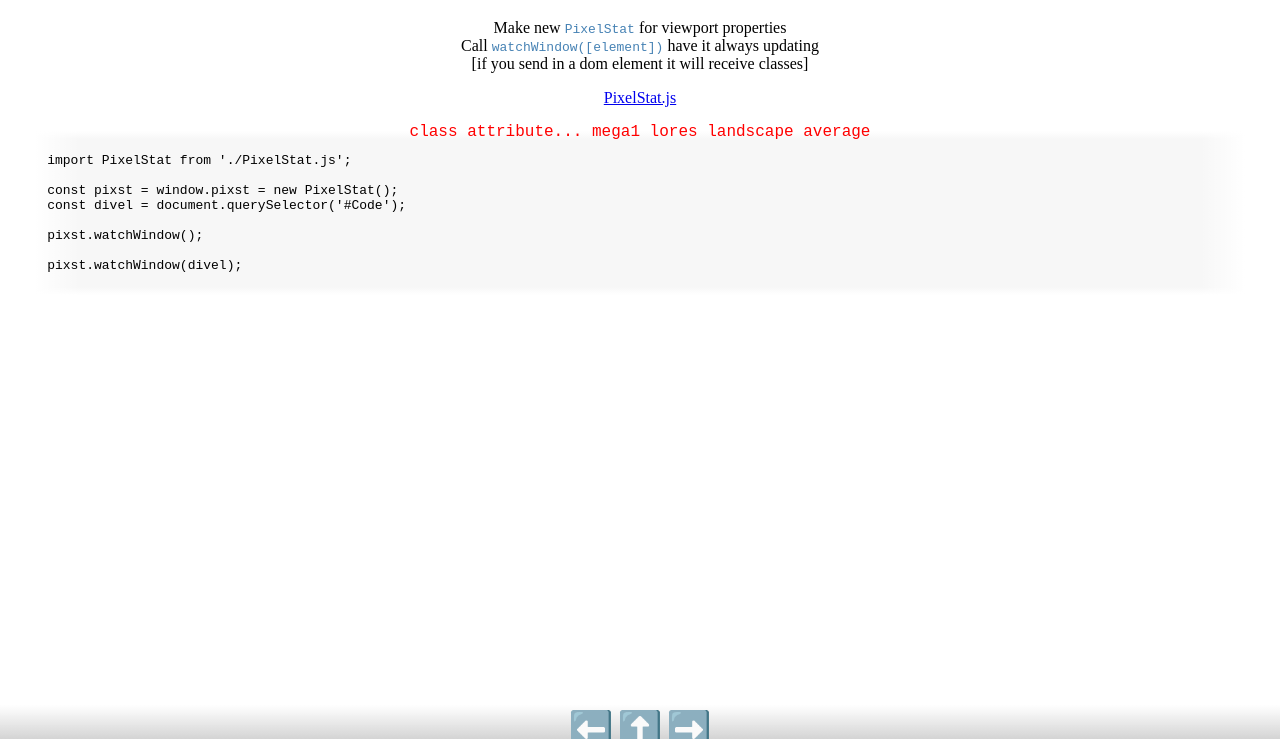
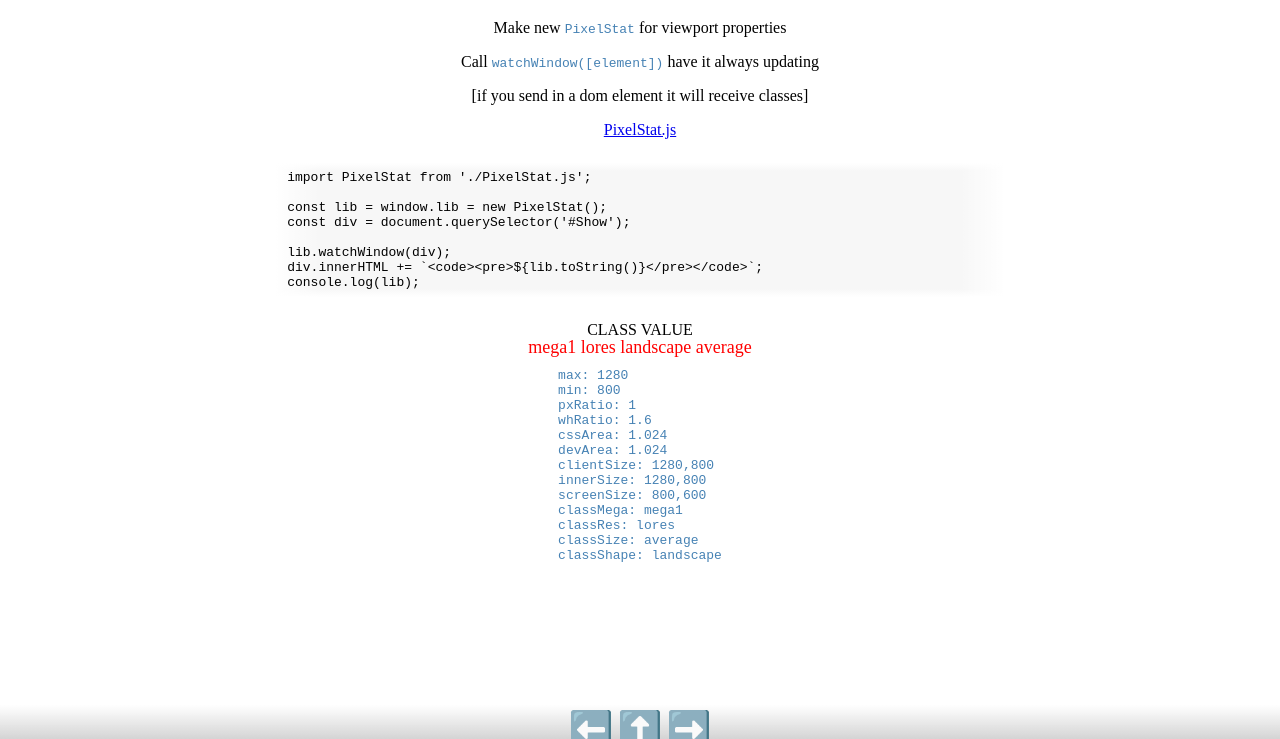
Before and after one commit to dvdrtrgn/vuenet, a website: page demos/pixelstat/index.html in a window 1280 px wide. Shown: the part 61-800 px from the top of the page. Drawn offline with nearby package versions, Linux system fonts and the light colour scheme.

Commit message:
Format nicer

```diff
--- a/demos/demos.scss
+++ b/demos/demos.scss
@@ -13,10 +13,13 @@ body:not(.fancy) {
 
   code {
     color: steelblue;
+    display: inline-block;
     white-space: nowrap;
   }
   main {
-    text-align: left;
+    margin: auto;
+    max-width: 50em;
+    // text-align: left;
   }
   pre {
     overflow: auto;
--- a/demos/pixelstat/index.html
+++ b/demos/pixelstat/index.html
@@ -8,34 +8,37 @@
   <link rel="stylesheet" href="../demos.css">
   <title>Testing PixelStat</title>
   <style>
-    #Code {
+    #Show {
       position: relative;
     }
-    #Code::before,
-    #Code::after {
+
+    #Show::after {
       color: red;
+      content: ' 'attr(class) ' ';
       display: block;
       font-size: large;
       position: absolute;
       text-align: center;
-      top: 0;
+      top: 1rem;
       width: 100%;
-    }
-    #Code::before {
-      content: 'class attribute... ' attr(class);
     }
   </style>
 </head>
 
 <body>
+  <main>
     <h1>Testing PixelStat</h1>
+
     <p>
       Make new <code>PixelStat</code> for viewport properties
-    <br>
+    </p>
+    <p>
       Call <code>watchWindow([element])</code> have it always updating
-    <br>
+    </p>
+    <p>
       [if you send in a dom element it will receive classes]
     </p>
+
     <p>
       <a href="./PixelStat.js" target="_blank">PixelStat.js</a>
       <!-- helper functions
@@ -48,17 +51,21 @@
       <pre id="Code">dump script</pre>
     </div>
 
+    <div id="Show">
+      <p>CLASS VALUE</p>
+    </div>
+
+  </main>
+
   <script type="module" id="Test">
-
     import PixelStat from './PixelStat.js';
 
-    const pixst = window.pixst = new PixelStat();
-    const divel = document.querySelector('#Code');
+    const lib = window.lib = new PixelStat();
+    const div = document.querySelector('#Show');
 
-    pixst.watchWindow();
-
-    pixst.watchWindow(divel);
-
+    lib.watchWindow(div);
+    div.innerHTML += `<code><pre>${lib.toString()}</pre></code>`;
+    console.log(lib);
   </script>
 
   <script>
```
Also changed, not shown: demos/async/index.html (+2 -0 lines), demos/hashtable/index.html (+2 -0 lines), demos/demos.css. Lines whose indentation alone changed are shown as unchanged.
